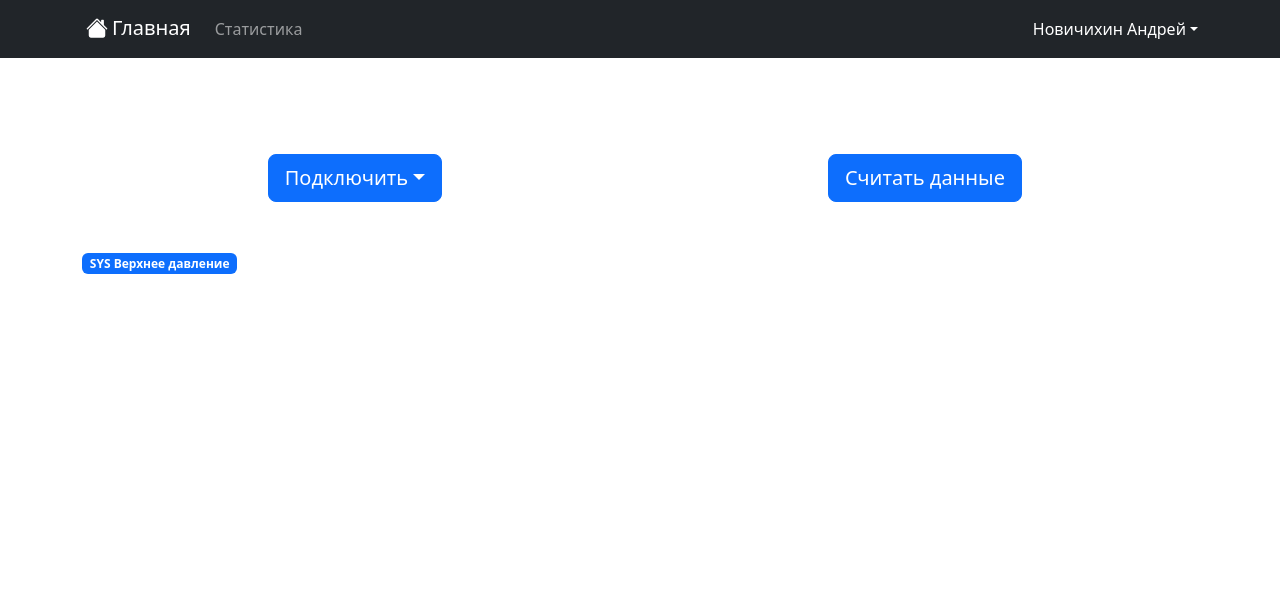
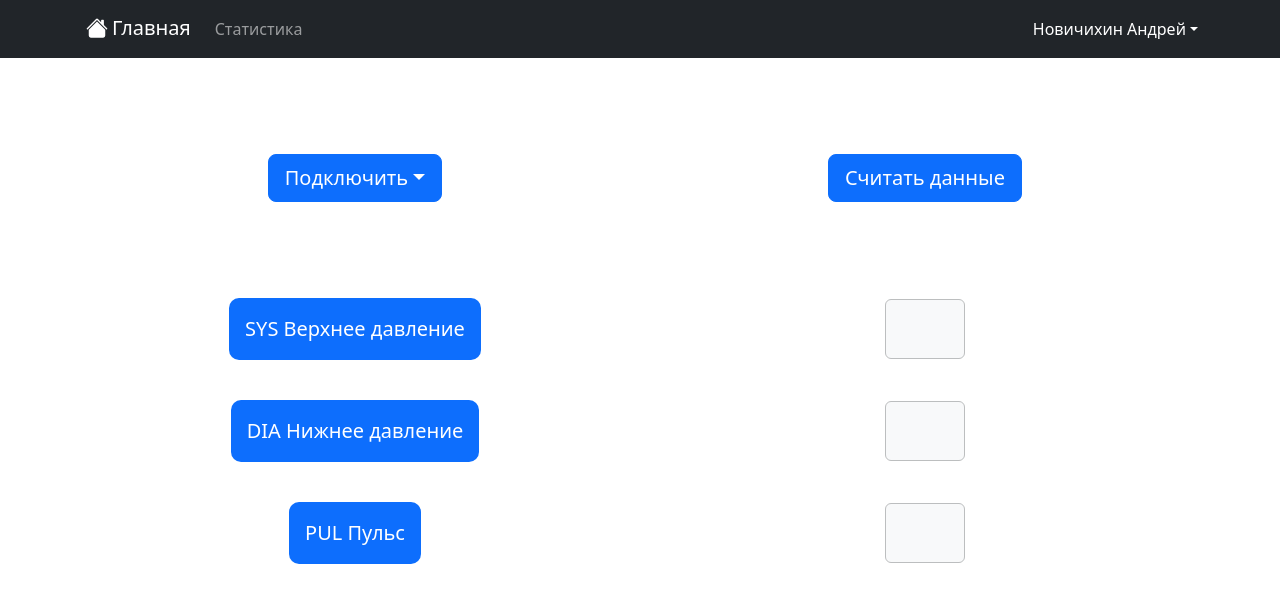
Before and after one commit to CodeDestroy/TonosClient, a React (Create React App) app: page / in a window 1280 px wide. Both pictures are taken after a click on the button "Войти". Shown: the top 602 px of the page. Built offline with nearby package versions, Linux system fonts and the light colour scheme.

Commit message:
second commit

```diff
--- a/package.json
+++ b/package.json
@@ -7,6 +7,7 @@
     "@testing-library/react": "^13.4.0",
     "@testing-library/user-event": "^13.5.0",
     "bootstrap": "^5.2.3",
+    "css-modules": "^0.3.0",
     "react": "^18.2.0",
     "react-bluetooth": "^0.0.0",
     "react-bootstrap": "^2.7.2",
--- a/src/App.js
+++ b/src/App.js
@@ -1,5 +1,4 @@
-import './App.css';
-//import * as Bluetooth from 'react-bluetooth';
+import './Components/Css/App.css';
 import { useState } from 'react';
 import { Col, Button, Row, Container, Card, Form } from "react-bootstrap";
 import UserTonos from './UserTonos';
--- /dev/null
+++ b/src/Components/Css/UserTonos.css
@@ -0,0 +1,5 @@
+.mesurment-main {
+    font-size: 1.25rem;
+    border-radius: 0.5em;
+    color: #fff
+}
--- a/src/UserTonos.js
+++ b/src/UserTonos.js
@@ -1,7 +1,10 @@
+
 import React from 'react'
+import './Components/Css/UserTonos.css'
 import { useState } from 'react';
-import { Button, Col, Container, Row, Dropdown, ButtonGroup, SplitButton, DropdownButton  } from 'react-bootstrap';
+import { Button, Col, Container, Row, Dropdown, ButtonGroup, DropdownButton  } from 'react-bootstrap';
 import Header from './Components/Header';
+
 function UserTonos() {
 
     const [ device, setDevice ] = useState();
@@ -99,10 +102,39 @@ function UserTonos() {
                     </div>
                   </Col>
                 </Row>
-                <Row className="justify-content-center align-items-center">
-                  <Col>
-                    <div class="badge bg-primary text-wrap main-elem" >
-                      SYS Верхнее давление
+                <Row className="justify-content-center mb-4 mt-5 align-items-center">
+                  <Col md={8} lg={6} xs={12}>
+                    <div className="text-wrap d-flex align-items-center justify-content-center" >
+                      <p className='mesurment-main bg-primary px-3 py-3' >SYS Верхнее давление</p>
+                    </div>
+                  </Col>
+                  <Col md={8} lg={6} xs={12}>
+                    <div className="text-wrap d-flex align-items-center justify-content-center" >
+                      <p className='alert alert-dark d-flex bg-light justify-content-center align-items-center' id="SYS_id" style={{fontSize: '1.25rem',minHeight:'3em', minWidth: '4em'}}></p>
+                    </div>
+                  </Col>
+                </Row>
+                <Row className="justify-content-center my-4 align-items-center">
+                  <Col md={8} lg={6} xs={12}>
+                    <div className="text-wrap d-flex align-items-center justify-content-center" >
+                      <p className='mesurment-main d-flex bg-primary px-3 py-3' >DIA Нижнее давление</p>
+                    </div>
+                  </Col>
+                  <Col md={8} lg={6} xs={12}>
+                    <div className="text-wrap d-flex align-items-center justify-content-center" >
+                      <p className='alert alert-dark d-flex bg-light justify-content-center align-items-center' id="DIA_id" style={{fontSize: '1.25rem', minHeight:'3em', minWidth: '4em'}}></p>
+                    </div>
+                  </Col>
+                </Row>
+                <Row className="justify-content-center my-4 align-items-center">
+                  <Col md={8} lg={6} xs={12}>
+                    <div className="text-wrap d-flex align-items-center justify-content-center" >
+                      <p className='mesurment-main d-flex bg-primary px-3 py-3' >PUL Пульс</p>
+                    </div>
+                  </Col>
+                  <Col md={8} lg={6} xs={12}>
+                    <div className="text-wrap d-flex align-items-center justify-content-center" >
+                      <p className='alert alert-dark d-flex bg-light justify-content-center align-items-center' id="PUL_id" style={{fontSize: '1.25rem',minHeight:'3em', minWidth: '4em'}}></p>
                     </div>
                   </Col>
                 </Row>
```
Also changed, not shown: src/Components/Css/App.css (renamed from src/App.css), 1 other file (tests, documents, lock files or other folders).
